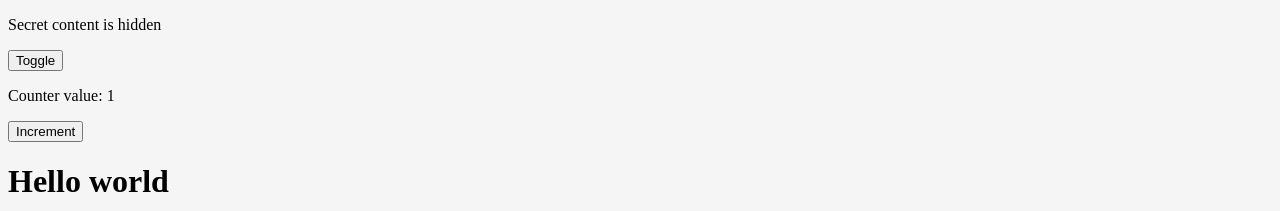
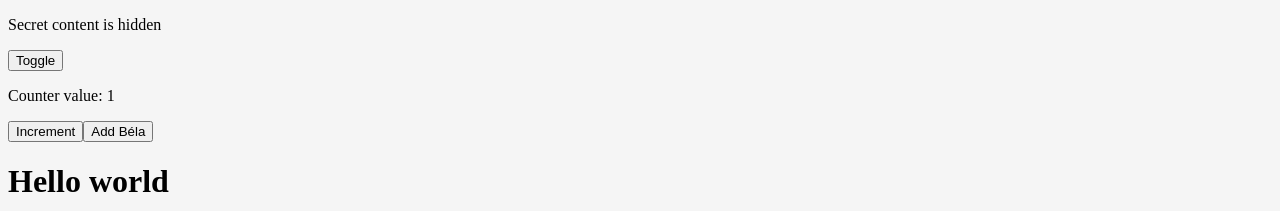
Before and after one commit to Cserne/react-balint, a React (Create React App) app: page / in a window 1280 px wide. Shown: the top 211 px of the page. Built offline with nearby package versions, Linux system fonts and the light colour scheme.

Commit message:
Changes added.

```diff
--- a/src/App.jsx
+++ b/src/App.jsx
@@ -20,7 +20,6 @@ let people = [
   {name: "Ottó", age: 25}
 ];
 
-
 /* let peopleCard = []
 for (const p of people) {
   peopleCard.push(<div className="card">
@@ -31,7 +30,6 @@ for (const p of people) {
 
 //conditional rendering
 //operators
-
 
 const App = () => {
 
@@ -46,15 +44,19 @@ const App = () => {
   const myIncrementFunction = () => {
     setCounter(counter+1)
   }
+
+  const [myArr, setArr] = useState([])
   return (
     <div>
 
-      {shouldShow ? <p>Hidden content is shown!!!</p> : <p>Secret content is hidden</p>}
-
+      { shouldShow ? <p>Hidden content is shown!!!</p> : <p>Secret content is hidden</p>}
       <button onClick={myToggleFunction}>Toggle</button>
 
       <p>Counter value: {counter}</p>
       <button onClick={myIncrementFunction}>Increment</button>
+
+      <button onClick={() => setArr([...myArr, "Béla"])}>Add Béla</button>
+      { myArr.map(elem => <p>{ elem }</p>)}
 
       <h1>Hello world</h1>
       <p>{ myName }</p>
```
